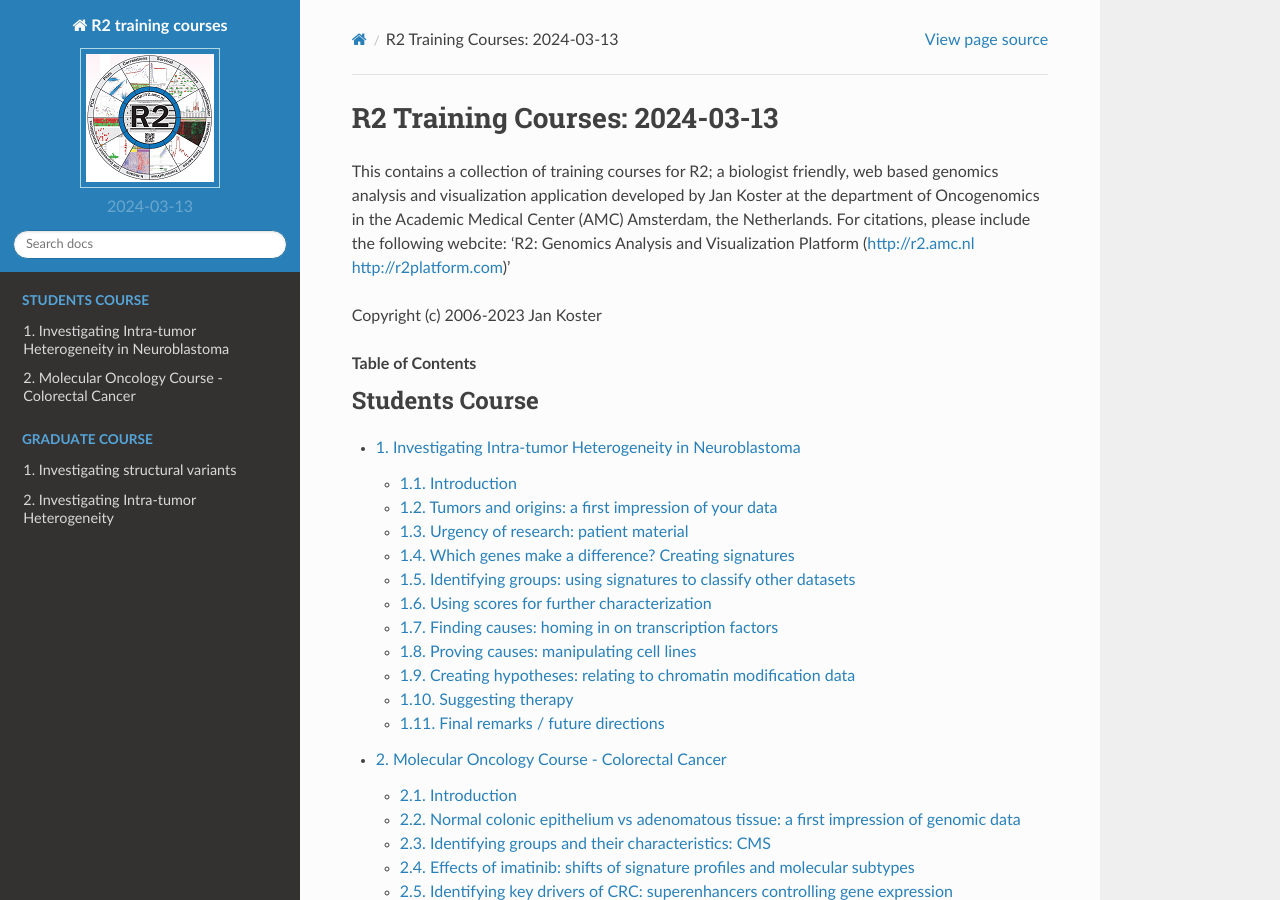
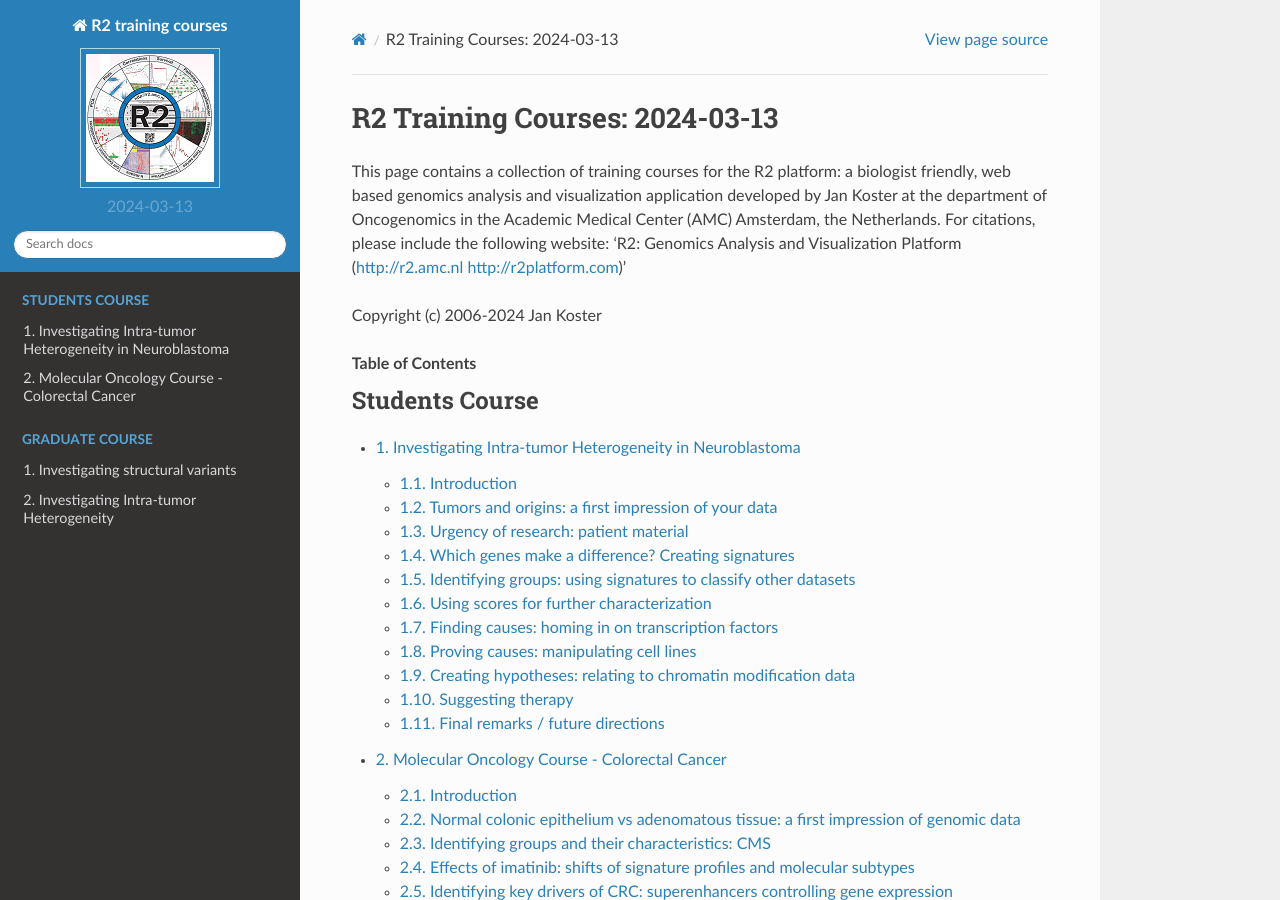
Before and after one commit to antronerds/r2-training-courses, a Sphinx documentation site: the page built from docs/index.rst, in a window 1280 px wide and 900 px high. Built offline with Sphinx 7.4.7 and the Read the Docs theme 2.0.0, drawn with Linux system fonts in a browser that asks for light colours; pages that are not in the unit, such as notebooks, are missing from menus.

Commit message:
index aangepast

```diff
--- a/docs/index.rst
+++ b/docs/index.rst
@@ -1,10 +1,10 @@
 R2 Training Courses: |version|
 ====================
 
-This contains a collection of training courses for R2; a biologist friendly, web based genomics analysis and visualization application developed by Jan Koster at the department of Oncogenomics in the Academic Medical Center (AMC) Amsterdam, the Netherlands.
-For citations, please include the following webcite: 'R2: Genomics Analysis and Visualization Platform (http://r2.amc.nl http://r2platform.com)'
+This page contains a collection of training courses for the R2 platform: a biologist friendly, web based genomics analysis and visualization application developed by Jan Koster at the department of Oncogenomics in the Academic Medical Center (AMC) Amsterdam, the Netherlands.
+For citations, please include the following website: 'R2: Genomics Analysis and Visualization Platform (http://r2.amc.nl http://r2platform.com)'
 
-Copyright (c) 2006-2023 Jan Koster
+Copyright (c) 2006-2024 Jan Koster
 
 .. rubric:: Table of Contents
 
```
